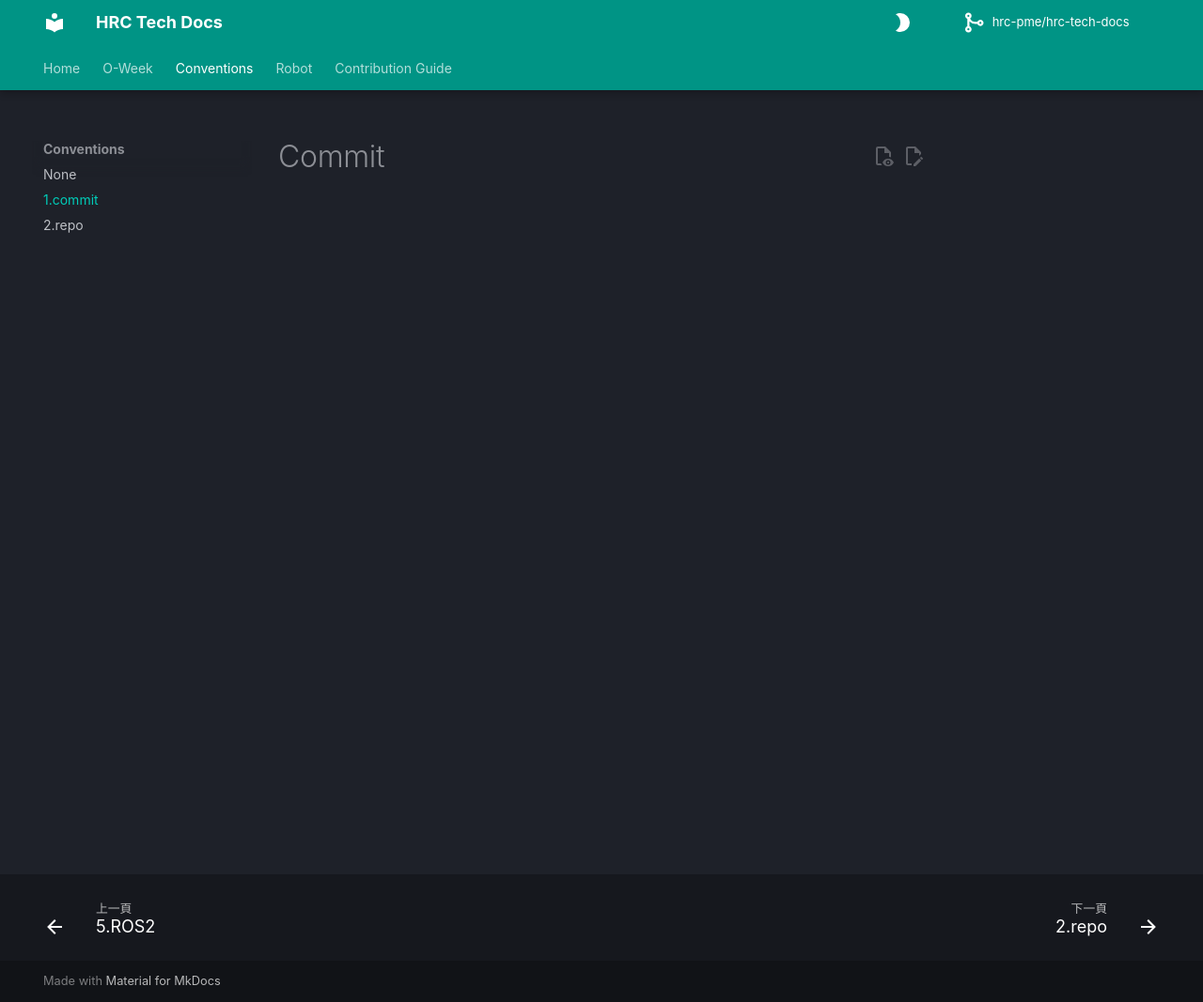
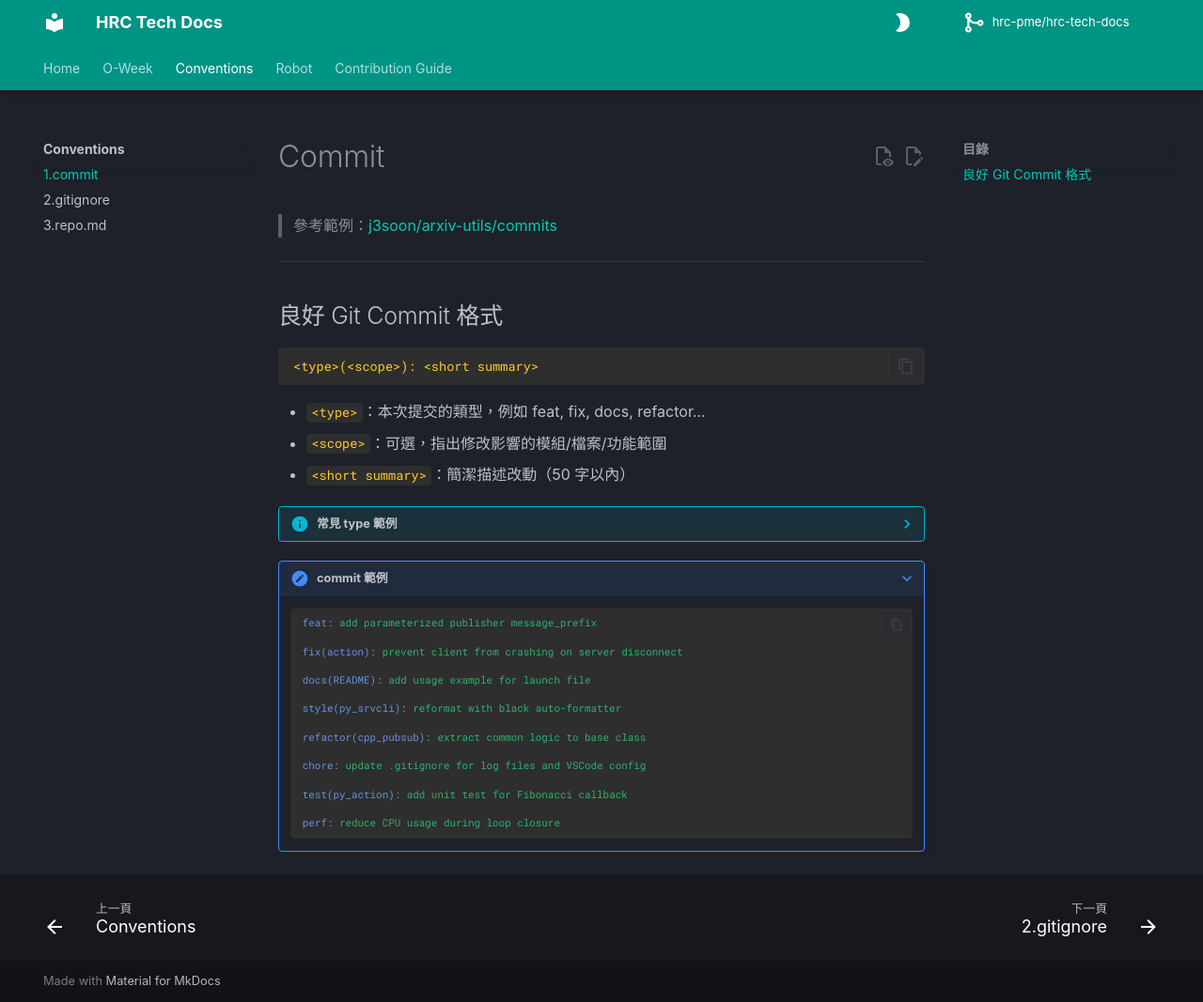
Before and after one commit to hrc-pme/O-Week, an MkDocs documentation site: the page built from docs/conventions/1.commit.md, in a window 1280 px wide and 1067 px high. Shown: the whole window at 94% size. Built offline with MkDocs 1.6.1 and Material for MkDocs 9.7.7, drawn with Linux system fonts in a browser that asks for light colours; some web fonts are replaced; comment, search, counter and statistics services are not loaded.

Commit message:
docs: add conventions

````diff
--- a/docs/conventions/1.commit.md
+++ b/docs/conventions/1.commit.md
@@ -1 +1,49 @@
 # Commit
+
+> 參考範例：[j3soon/arxiv-utils/commits](https://github.com/j3soon/arxiv-utils/commits/master/)
+
+---
+
+## 良好 Git Commit 格式
+
+```
+<type>(<scope>): <short summary>
+```
+
+* `<type>`：本次提交的類型，例如 feat, fix, docs, refactor...
+* `<scope>`：可選，指出修改影響的模組/檔案/功能範圍
+* `<short summary>`：簡潔描述改動（50 字以內）
+
+??? info "常見 type 範例"
+
+    | Type       | 說明                  |
+    | ---------- | ------------------- |
+    | `feat`     | 新增功能                |
+    | `fix`      | 修復 bug              |
+    | `docs`     | 文件修改（README、註解等）    |
+    | `style`    | 排版、格式調整（不影響邏輯的變更）   |
+    | `refactor` | 重構程式碼，未新增功能或修 bug   |
+    | `test`     | 新增或修改測試             |
+    | `chore`    | 工具設定調整、建置流程等非業務邏輯內容 |
+    | `perf`     | 效能優化                |
+    | `ci`       | 與 CI/CD 自動化流程相關的改動  |
+
+???+ note " commit 範例"
+
+    ``` yaml
+    feat: add parameterized publisher message_prefix
+
+    fix(action): prevent client from crashing on server disconnect
+
+    docs(README): add usage example for launch file
+
+    style(py_srvcli): reformat with black auto-formatter
+
+    refactor(cpp_pubsub): extract common logic to base class
+
+    chore: update .gitignore for log files and VSCode config
+
+    test(py_action): add unit test for Fibonacci callback
+
+    perf: reduce CPU usage during loop closure
+    ```
--- a/mkdocs.yml
+++ b/mkdocs.yml
@@ -80,7 +80,8 @@ nav:
   - Conventions:
     - conventions/index.md
     - 1.commit: conventions/1.commit.md
-    - 2.repo: conventions/2.repo.md
+    - 2.gitignore: conventions/2.gitignore.md
+    - 3.repo.md: conventions/3.repo.md
 
   - Robot:
     - robot/index.md
````
Also changed, not shown: docs/conventions/2.gitignore.md (added, +49 -0 lines), docs/conventions/index.md (added, +3 -0 lines), docs/oweek/5.ros2.md (+145 -75 lines), docs/conventions/3.repo.md (renamed from docs/conventions/2.repo.md).
